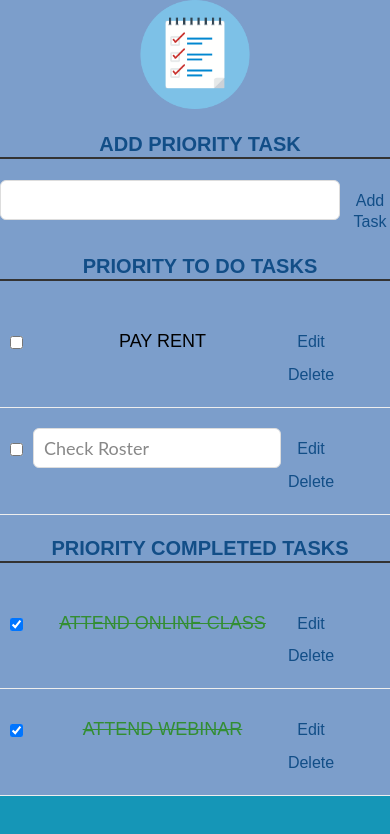
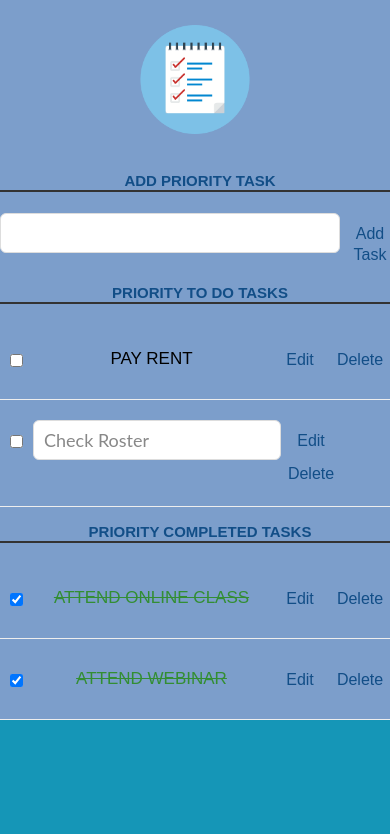
Before and after one commit to Pariksha-ctrl/Cross-Platform-App-Assignment1, a website: page www/index.html in a window 390 px wide. Drawn offline with Linux system fonts and the light colour scheme; some packages are replaced by stand-ins of ours.

Commit message:
Worked on some part of css

```diff
--- a/www/css/index.css
+++ b/www/css/index.css
@@ -10,7 +10,7 @@ body {
   background-color:hsl(192, 79%, 40%);
   /* background-image:linear-gradient(to bottom, #A7A7A7 0%, #E4E4E4 51%); */
   font-family: system-ui, -apple-system, -apple-system-font, 'Segoe UI', 'Roboto', sans-serif;
-  font-size:12px;
+  font: size 7px;
   height:100vh;
   margin:0px;
   padding:0px;
@@ -89,6 +89,8 @@ h1 {
   width: 40%;
   text-align: center;
   margin: auto;
+  margin-top: 25px;
+  margin-bottom: 15px;
 }
 
 .list-container {
@@ -119,7 +121,7 @@ button {
   background: none;
   border: 0px;
   color: #888;
-  font-size: 15px;
+  font-size: 17px;
   width: 60px;
   margin: 10px 0 0;
   font-family: Lato, sans-serif;
@@ -135,10 +137,10 @@ h3,
 label[for='new-priority-task'] {
 color: hsl(209, 77%, 30%);
 font-weight: 700;
-font-size: 20px;
+font-size: 15px;
 border-bottom: 2px solid #333;
 padding: 30px 10 10px;
-margin: 10;
+margin: 100;
 text-transform: uppercase;
 }
 input[type="text"] {
@@ -160,7 +162,8 @@ color: #0f0e0e;
 /* New Task */
 label[for='new-priority-task'] {
 display: block;
-margin: 20 20 20px;
+margin: 20 20 18px;
+
 }
 input#new-priority-task {
 float: left;
@@ -188,10 +191,10 @@ position: relative;
 top: 15px;
 }
 li > label {
-font-size: 18px;
+font-size: 17px;
 line-height: 40px;
 width: 237px;
-padding: 0 0 0 11px;
+padding: 0 0 0 0px;
 }
 li >  input[type="text"] {
 width: 226px;
```
